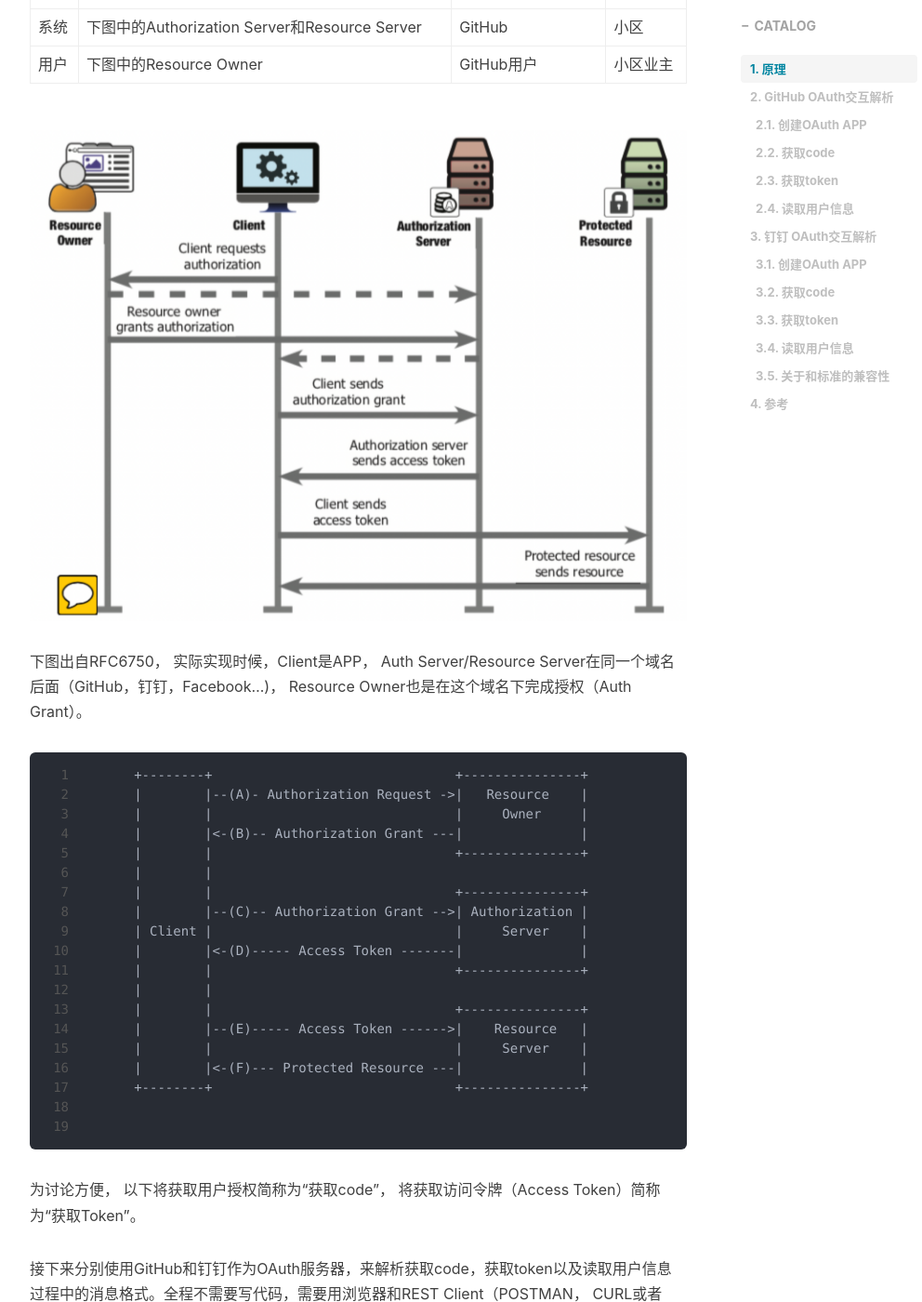
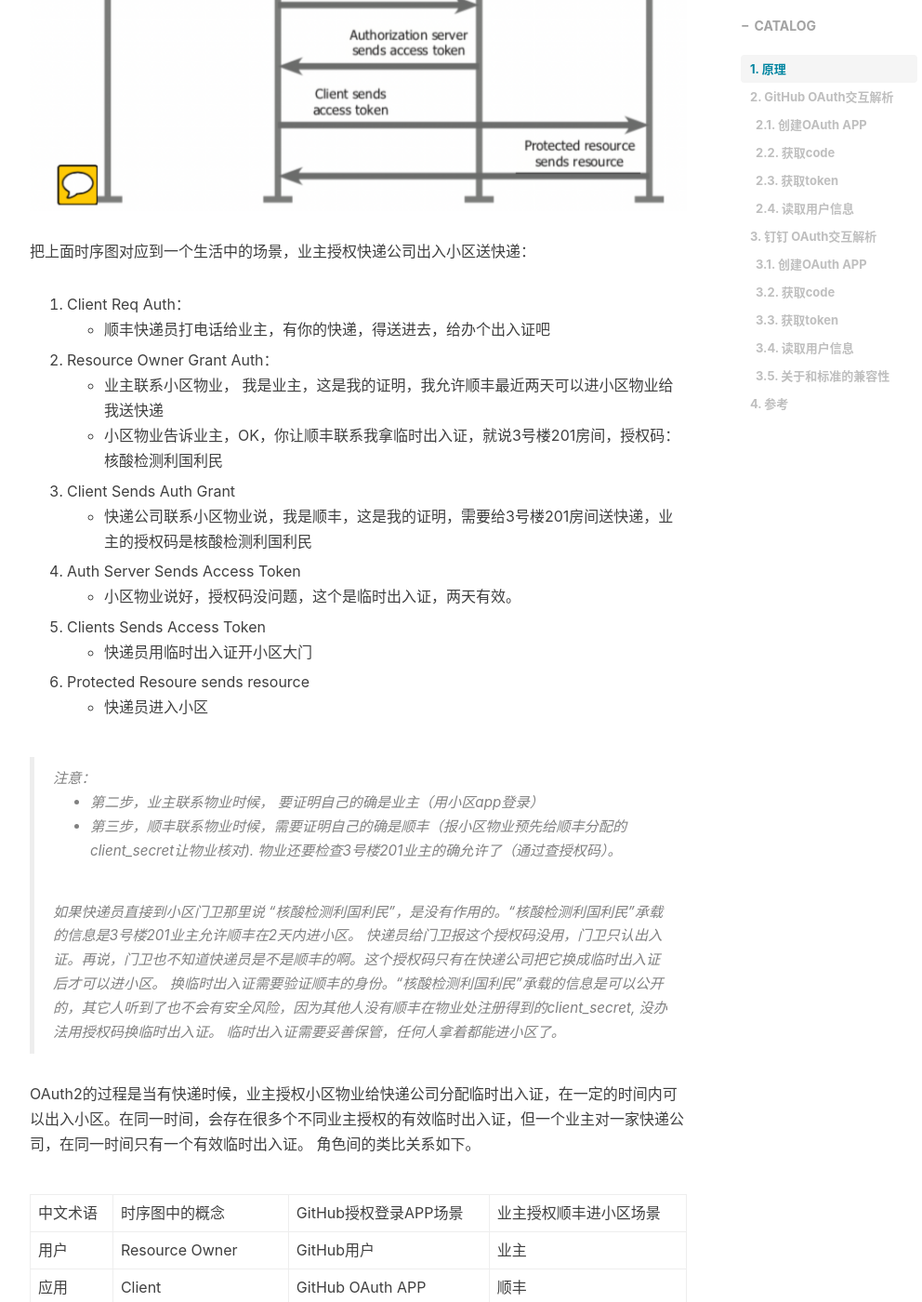
Before and after one commit to xu4wang/xu4wang.github.io, a Jekyll site: the page built from _posts/2022-02-26-oauth.markdown, in a window 1280 px wide and 1400 px high, scrolled down 1469 px. Shown: the whole window at 93% size, without its empty margins (233-1225 px from the left). Built offline with Jekyll 4.4.1, drawn with Linux system fonts in a browser that asks for light colours; nearby versions of some CDN libraries; comment, search, counter and statistics services are not loaded; some of the changed text lies outside the part shown.

Commit message:
dingtalk

```diff
--- a/_posts/2022-02-26-oauth.markdown
+++ b/_posts/2022-02-26-oauth.markdown
@@ -20,24 +20,46 @@ tags:
 
 token是短期有效的，我可以随时通过GitHub把这个Token注销，从而使得APP不再能访问我的ID/头像等信息。
 
-这里面有三个角色：
-- 应用
-- 系统
-- 用户
+这里面有四个角色：用户，应用，系统，资源。
 
-应用是资源的使用者，系统是资源提供者，用户是资源所有者。
+用户是资源所有者，应用是资源的使用者，系统是资源管理者。
 现实生活中， 应用和系统各自有一个实例， 用户有多个实例。 应用和系统之间通过OAuth2协议通信。 用户在通信过程中参与（授权）。
 
+![picture 4](/img/1646056955927.png)
 
-按照参考资料1中的比喻， 应用是快递公司，系统是小区，用户是小区业主。 OAuth2的过程是业主授权快递公司在一定的时间内可以报口令自由出入小区。每个快递员在进入小区时候，小区会在对应的业主许可下，给这个快递员分配口令。口令在一定时间内有效。在同一时间，会存在很多个不同业主授权的有效口令，但一个业主在同一时间只有一个有效口令。 角色间的类比关系如下。
+把上面时序图对应到一个生活中的场景，业主授权快递公司出入小区送快递：
+1. Client Req Auth：
+  - 顺丰快递员打电话给业主，有你的快递，得送进去，给办个出入证吧
+2. Resource Owner Grant Auth：
+  - 业主联系小区物业， 我是业主，这是我的证明，我允许顺丰最近两天可以进小区物业给我送快递
+  - 小区物业告诉业主，OK，你让顺丰联系我拿临时出入证，就说3号楼201房间，授权码：核酸检测利国利民
+3. Client Sends Auth Grant
+  - 快递公司联系小区物业说，我是顺丰，这是我的证明，需要给3号楼201房间送快递，业主的授权码是核酸检测利国利民
+4. Auth Server Sends Access Token
+  - 小区物业说好，授权码没问题，这个是临时出入证，两天有效。
+5. Clients Sends Access Token
+  - 快递员用临时出入证开小区大门
+6. Protected Resoure sends resource
+  - 快递员进入小区
+
+> 注意：
+> - 第二步，业主联系物业时候， 要证明自己的确是业主（用小区app登录）
+> - 第三步，顺丰联系物业时候，需要证明自己的确是顺丰（报小区物业预先给顺丰分配的client_secret让物业核对). 物业还要检查3号楼201业主的确允许了（通过查授权码）。
+>
+> 如果快递员直接到小区门卫那里说 “核酸检测利国利民”，是没有作用的。“核酸检测利国利民”承载的信息是3号楼201业主允许顺丰在2天内进小区。 快递员给门卫报这个授权码没用，门卫只认出入证。再说，门卫也不知道快递员是不是顺丰的啊。这个授权码只有在快递公司把它换成临时出入证后才可以进小区。 换临时出入证需要验证顺丰的身份。“核酸检测利国利民”承载的信息是可以公开的，其它人听到了也不会有安全风险，因为其他人没有顺丰在物业处注册得到的client_secret, 没办法用授权码换临时出入证。 临时出入证需要妥善保管，任何人拿着都能进小区了。
+
+
+OAuth2的过程是当有快递时候，业主授权小区物业给快递公司分配临时出入证，在一定的时间内可以出入小区。在同一时间，会存在很多个不同业主授权的有效临时出入证，但一个业主对一家快递公司，在同一时间只有一个有效临时出入证。 角色间的类比关系如下。
 
 |-----|--------|-----|--------|
-|应用 | 下图中的Client| GitHub OAuth APP | 快递公司 |
-| 系统 | 下图中的Authorization Server和Resource Server |GitHub | 小区 |
-| 用户 | 下图中的Resource Owner| GitHub用户 | 小区业主 |
+| 中文术语 | 时序图中的概念| GitHub授权登录APP场景 | 业主授权顺丰进小区场景 |
+| 用户 | Resource Owner| GitHub用户 | 业主 |
+|应用 | Client| GitHub OAuth APP | 顺丰 |
+| 系统 | Authorization Server |GitHub | 小区物业 |
+| 资源 | Protected Resource | GitHub用户名称，头像 | 小区内部道路 |
+| 授权 | Authorization Grant | code | 核酸检测利国利民 |
+| 令牌 | Access Token | token | 临时出入证 |
 
-
-![picture 4](/img/1646056955927.png)
 
 
 下图出自RFC6750， 实际实现时候，Client是APP， Auth Server/Resource Server在同一个域名后面（GitHub，钉钉，Facebook...)， Resource Owner也是在这个域名下完成授权（Auth Grant）。
--- a/_posts/2022-02-27-oauth-directus-dingtalk.markdown
+++ b/_posts/2022-02-27-oauth-directus-dingtalk.markdown
@@ -1,7 +1,7 @@
 ---
 layout:     post
-title:      "OAuth2 应用实践：Directus集成钉钉登录"
-subtitle:   "Enable Dingtalk OAuth Login for Directus "
+title:      "OAuth2 应用实践：Directus集成钉钉登录的尝试"
+subtitle:   "Unable to add Dingtalk OAuth Login into Directus"
 date:       2022-02-27
 author:     "awis.me"
 header-img: "img/leaf.jpg"
@@ -22,7 +22,7 @@ tags:
 - 配置Directus使用钉钉账号登录，由于钉钉的协议实现和RFC6749/GitHub有不同，这里有可能需要见招拆招
 - 上线Directus到服务器环境，在钉钉的PC版和手机版验证
 
-## 环境配置
+## 2. 环境配置
 
 在本地用ngrok暴漏出一个服务，来接受OAuth服务器的redirect。
 
@@ -32,7 +32,7 @@ ngrok http 8055
 
 得到 https://445a-240e-47c-30b0-3b10-600e-ea25-cde5-2334.ngrok.io/ 作为外网域名来访问本机8055端口的directus。
 
-## Directus 使用 GitHub账号登录
+## 3. Directus 使用 GitHub账号登录
 
 按参考资料2中配置参数。以下配置中，对每一个新的GitHub授权用户，Directus在登录过程中会使用用户email自动创建一个Directus用户，并且将其角色赋值为AUTH_GITHUB_DEFAULT_ROLE_ID。
 
@@ -57,7 +57,7 @@ AUTH_GITHUB_ICON="github"
 选择授权后，成功登录Directus。 检查Directus中新生成的用户和权限正常。
 ![picture 2](/img/1645953939304.png)
 
-## Directus 使用钉钉账号登录
+## 4. Directus 使用钉钉账号登录的尝试
 
 先照猫画虎配置下。
 
@@ -173,11 +173,25 @@ OAuth2 Driver使用了[openid-client](https://github.com/panva/node-openid-clien
 
 所以问题细化成了 [openid-client](https://github.com/panva/node-openid-client) 和钉钉的兼容性。再具体一些，是如何用[oauthCallback函数](https://github.com/panva/node-openid-client/tree/main/docs)来从钉钉处获取token。
 
-看了下openid-client的实现，其和OAuth服务器交互时候，POST的表单数据是按照RFC6749中定义的参数名称硬编码的。 必然和钉钉的要求不匹配。 使用openid-client没有办法兼容钉钉。
+看了下openid-client的实现，其和OAuth服务器交互时候，POST的表单数据是按照RFC6749中定义的参数名称硬编码的。 必然和钉钉的要求不匹配。 使用openid-client没有办法兼容钉钉。 将调研结果和directus OAuth Driver的作者在[Integrating Dingtalk as OAuth2 server](http://github.com/directus/directus/discussions/11881) 做了详细的探讨。
 
+## 5. 结论
 
-## 参考资料
+原定计划无法达成。 原因是钉钉的OAuth实现和标准不兼容。而Directus使用了第三方的OAuth库来和OAuth服务器通信。 基于标准的openid-client和说方言的钉钉OAuth服务器无法沟通。
+
+考虑两种方案：
+1. 从directus标准oauth2 driver中继承，实现一个钉钉方言版本的oauth2-dingtalk driver， 或者
+2. 实现一个proxy，来做钉钉的OAuth方言和标准OAuth2协议的翻译
+
+倾向于方案2， 相当于给钉钉做一个协议封装层，按照标准转换下参数格式。这样后续有其他系统需要集成钉钉登录，也可以用的上。
+
+后续完成后再补记。
+
+## 6. 参考资料
 
 - [OAuth2 Protocol Illustrated](https://awis.me/2022/02/26/oauth/)
 - [Directus Authentication Configuration](https://docs.directus.io/configuration/config-options/#authentication)
 - [node openid client](https://github.com/panva/node-openid-client)
+- [钉钉Nodejs SDK](https://www.npmjs.com/package/@alicloud/dingtalk)
+- [钉钉开放平台开发文档中获得token的示例 ](https://open.dingtalk.com/document/orgapp-server/obtain-user-token)
+- [Integrating Dingtalk as OAuth2 server](http://github.com/directus/directus/discussions/11881)
```
Also changed, not shown: other parts of _posts/2022-02-27-oauth-directus-dingtalk.markdown (+1 -1 lines).
